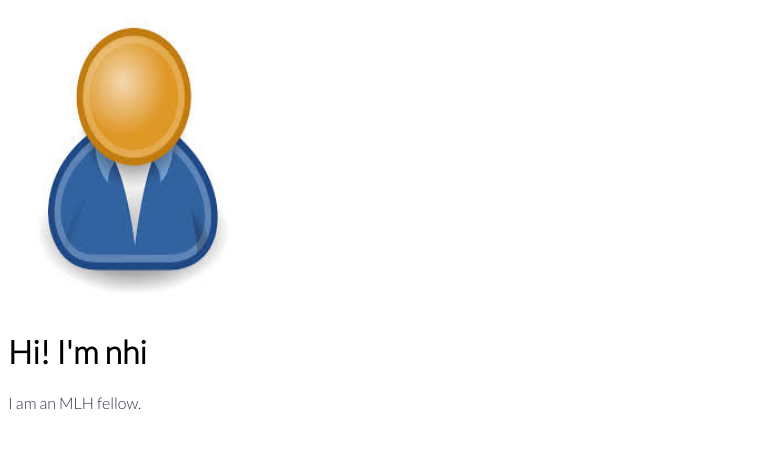
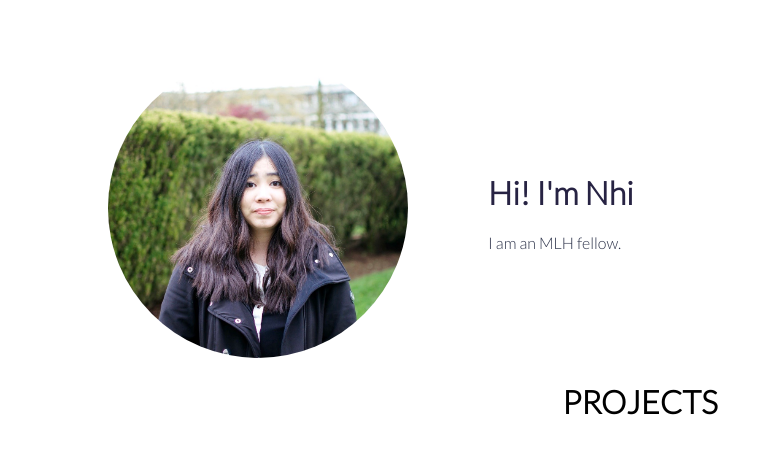
Before and after one commit to MLH-Fellowship/cturtles3-portfolio, a Flask app: page /about/nhi in a window 1280 px wide. Shown: the top 450 px of the page, without its empty margins (0-771 px from the left). Run offline with Flask 2, Linux system fonts and the light colour scheme; some libraries are stand-ins or nearby versions.

Commit message:
styled AboutUs

```diff
--- a/app/app.py
+++ b/app/app.py
@@ -20,4 +20,4 @@ def about(name):
 
 if __name__ == "__main__":
     # rid (port="5002") within run function
-    app.run(debug=True, port=5002)
+    app.run(debug=True)
--- /dev/null
+++ b/app/static/about.css
@@ -0,0 +1,23 @@
+.aboutUsContainer {
+    display: flex;
+    align-items: center;
+}
+
+.profilepic {
+    flex: 0;
+    margin-left: 100px;
+    margin-top: 50px;
+}
+
+.circleImg {
+    width:300px;
+  height:300px;
+  object-fit:cover;
+  border-radius:50%;
+
+}
+
+.description {
+    margin-left: 80px;
+    margin-top: 50px;
+}
--- a/app/templates/about.html
+++ b/app/templates/about.html
@@ -5,6 +5,7 @@
     <link rel="preconnect" href="https://fonts.gstatic.com">
     <link href="https://fonts.googleapis.com/css2?family=Lato:wght@100;300&display=swap" rel="stylesheet">
     <link rel="stylesheet" href="../static/styles.css" type="text/css">
+    <link type="text/css" rel="stylesheet" href="{{url_for('static', filename='about.css')}}"/>
 
     <script type="text/javascript" src="http://ajax.googleapis.com/ajax/libs/jquery/1.6.2/jquery.min.js"> </script>
     <script>
@@ -22,22 +23,24 @@
 
     });
     </script>
+
 </head>
 <!-- About Me Block -->
 
 <!-- Please add your profile pic in static folder -->
 <!-- Use url_for to generate the correct URLs with Jinja2 templates: -->
-<div>
-    <!-- Having trouble inputting variable for each picture: -->
-        <img src="{{ url_for('static', filename = name + '.png' )}}" width="250" height="300">
+<div class="aboutUsContainer">
+    <div class="profilepic">
+        <!-- Having trouble inputting variable for each picture: -->
+            <img src="{{ url_for('static', filename = name + '.png' )}}" class="circleImg">
 
-</div>
-<div>
-    <h1>Hi! I'm {{name}}</h1>
-        <p style= "color: #2d334a;">
-        <!-- Summary -->
-        I am an MLH fellow.
-        </p>
+    </div>
+    <div class="description">
+        <h1 style="color:#272343; font-weight:bold">Hi! I'm {{name|capitalize}}</h1>
+            <p style="color:#2d334a">
+            I am an MLH fellow.
+            </p>
+    </div>
 </div>
 
 <!-- Projects Block -->
--- a/app/templates/home.html
+++ b/app/templates/home.html
@@ -51,17 +51,17 @@
         <div class="fellows-container">
             <div class="row">
                 <div class="col-md-4 fellow">
-                    <img class="fellow-headshot" src="../static/Nhi.JPG" alt="Headshot of Cristopher" width="500" height="500">
+                    <img class="fellow-headshot" src="../static/cristopher.png" alt="Headshot of Cristopher" width="500" height="500">
                     <h3>Cristopher Cejudo</h3>
                     <a class="btn btn-warning btn-lg" href="/about/cristopher">View Portfolio</a>
                 </div>
                 <div class="col-md-4 fellow">
-                    <img class="fellow-headshot" src="../static/Nhi.JPG" alt="Headshot of Cristopher" width="500" height="500">
+                    <img class="fellow-headshot" src="../static/nhi.png" alt="Headshot of Nhi" width="500" height="500">
                     <h3>Nhi Mai-Do</h3>
                     <button type="button" class="btn btn-warning btn-lg" href="/about/nhi">View Portfolio</button>
                 </div>
                 <div class="col-md-4 fellow">
-                    <img class="fellow-headshot" src="../static/Nhi.JPG" alt="Headshot of Cristopher" width="500" height="500">
+                    <img class="fellow-headshot" src="../static/yenyu.png" alt="Headshot of Yenyu" width="500" height="500">
                     <h3>Yenyu Huang</h3>
                     <button type="button" class="btn btn-warning btn-lg" href="/about/yenyu">View Portfolio</button>
                 </div>
```
Also changed, not shown: app/static/Nhi.JPG (deleted), app/static/Nhi.png.
